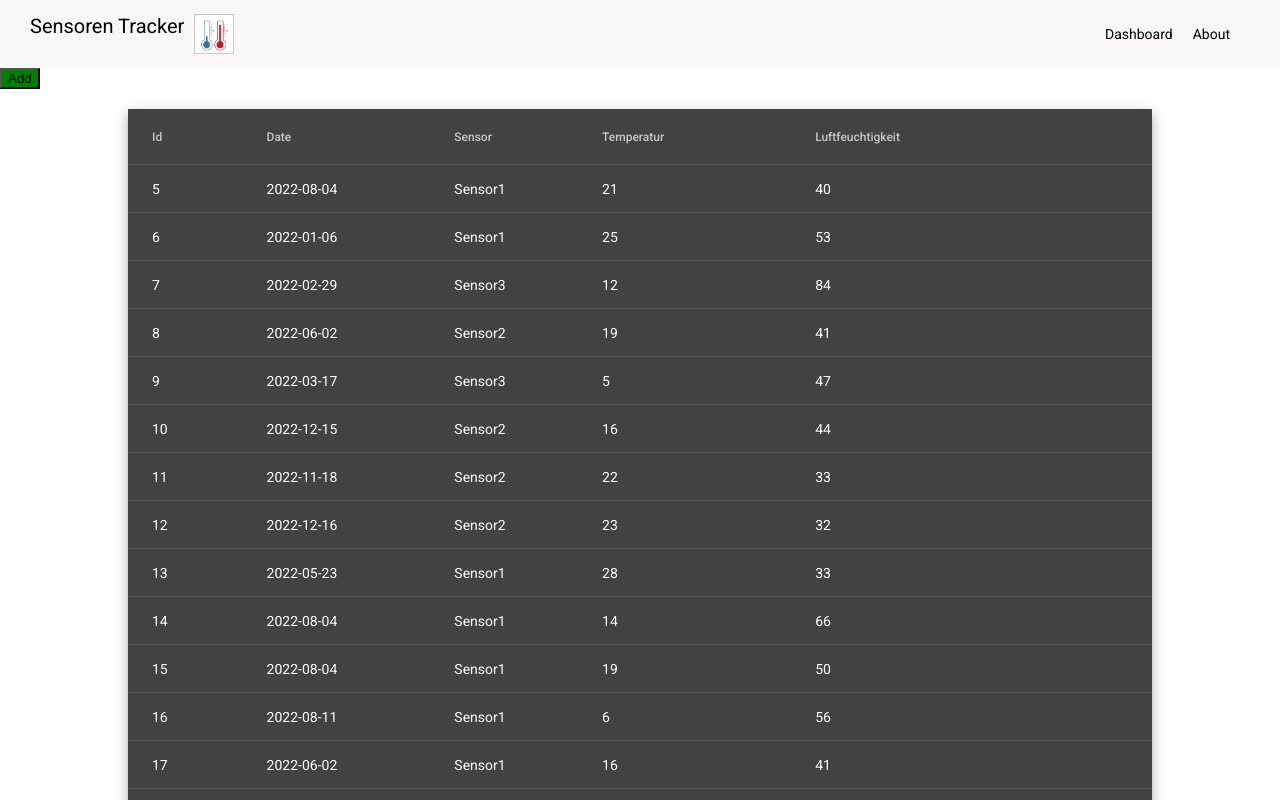
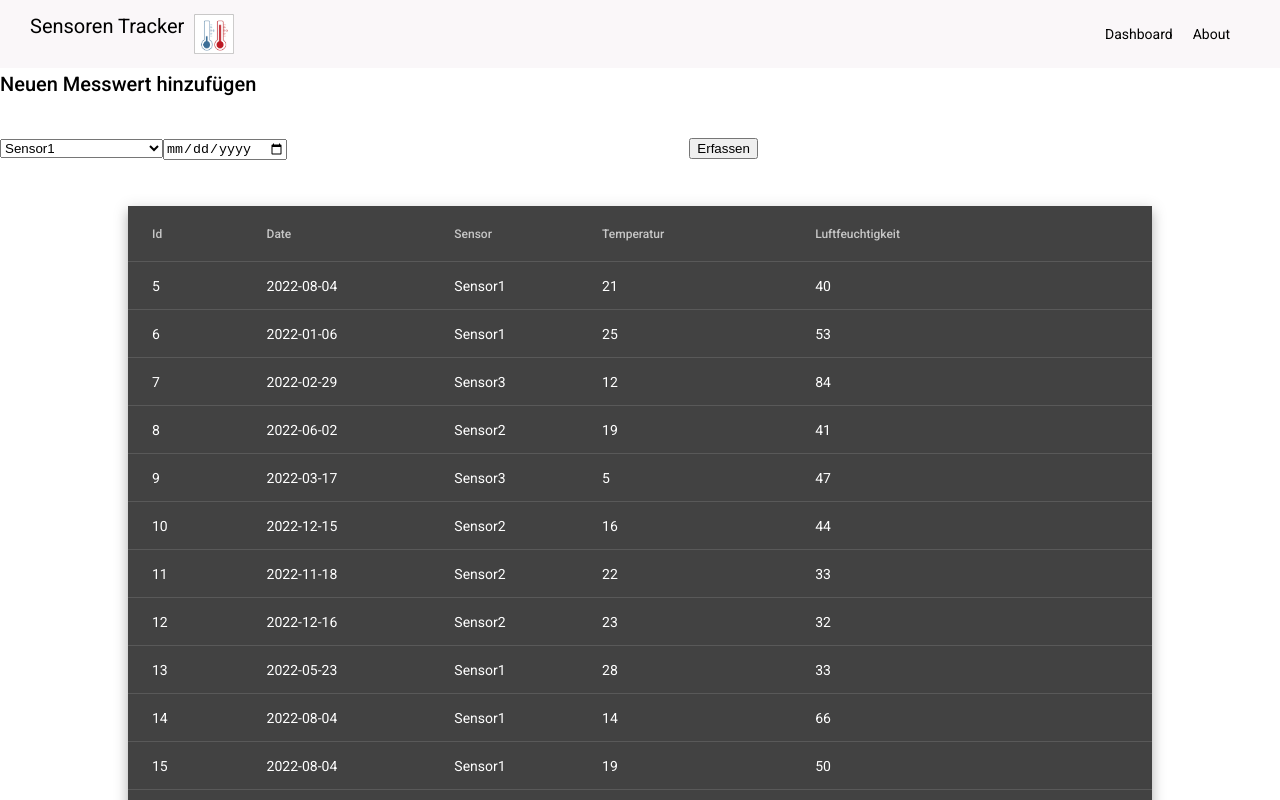
Before and after one commit to KlausFreitag/BSWE3HIDAngular, an Angular app: page / in a window 1280 px wide. Shown: the top 800 px of the page. Built offline with nearby package versions, Linux system fonts and the light colour scheme; data requests are answered from the project's data file.

Commit message:
remove toggle button

```diff
--- a/src/app/dashboard/add-sensors-data/add-sensors-data.component.html
+++ b/src/app/dashboard/add-sensors-data/add-sensors-data.component.html
@@ -1,9 +1,9 @@
-<app-button
+<!--app-button
   color="{{ showAddTask ? 'red' : 'green' }}"
   text="{{ showAddTask ? 'Close' : 'Add' }}"
   (btnClick)="toggleAddTask()"
-></app-button>
-<form [formGroup]="sensorenDataForm" (ngSubmit)="onSubmit()" *ngIf="showAddTask">
+></app-button-->
+<form [formGroup]="sensorenDataForm" (ngSubmit)="onSubmit()">
   <h2>Neuen Messwert hinzufügen</h2>
   <!-- https://www.youtube.com/watch?v=q30hfiS8GG8 -->
 
--- a/src/app/dashboard/add-sensors-data/add-sensors-data.component.ts
+++ b/src/app/dashboard/add-sensors-data/add-sensors-data.component.ts
@@ -12,7 +12,7 @@ export class AddSensorsDataComponent implements OnInit {
 
   constructor(public storeService: StoreService, private formBuilder: UntypedFormBuilder, public backendService: BackendService) { }
   public sensorenDataForm: any;
-  public showAddTask: boolean = false;
+  //public showAddTask: boolean = false;
 
   ngOnInit(): void {
     this.sensorenDataForm = this.formBuilder.group({
@@ -30,7 +30,8 @@ export class AddSensorsDataComponent implements OnInit {
     }
   }
 
+  /**
   toggleAddTask() {
     this.showAddTask = !this.showAddTask;
-  }
+  } */
 }
```
